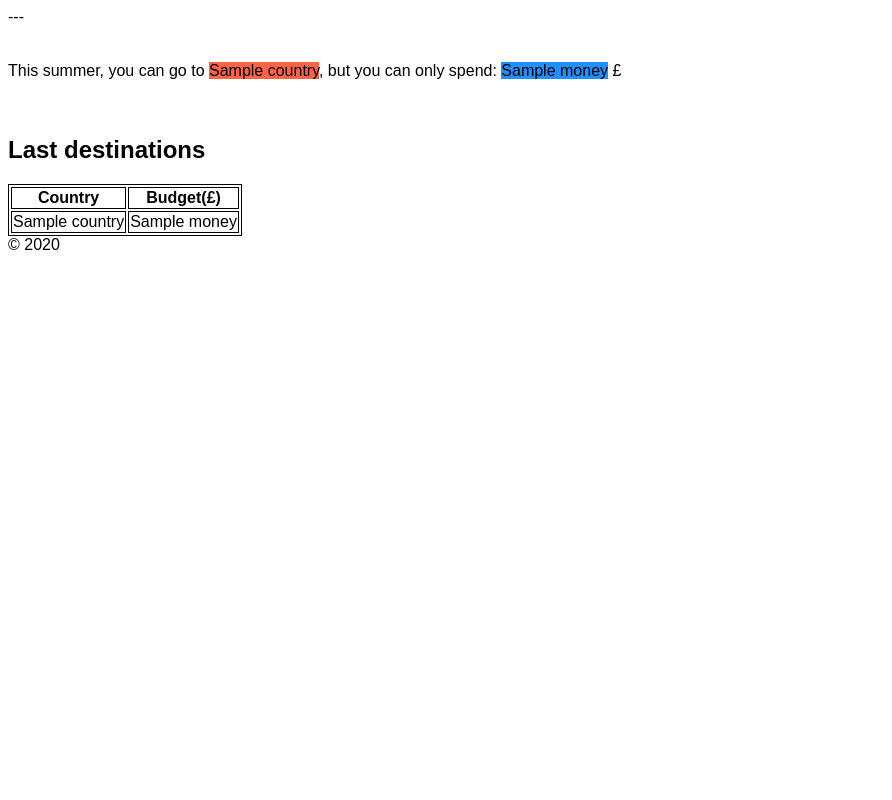
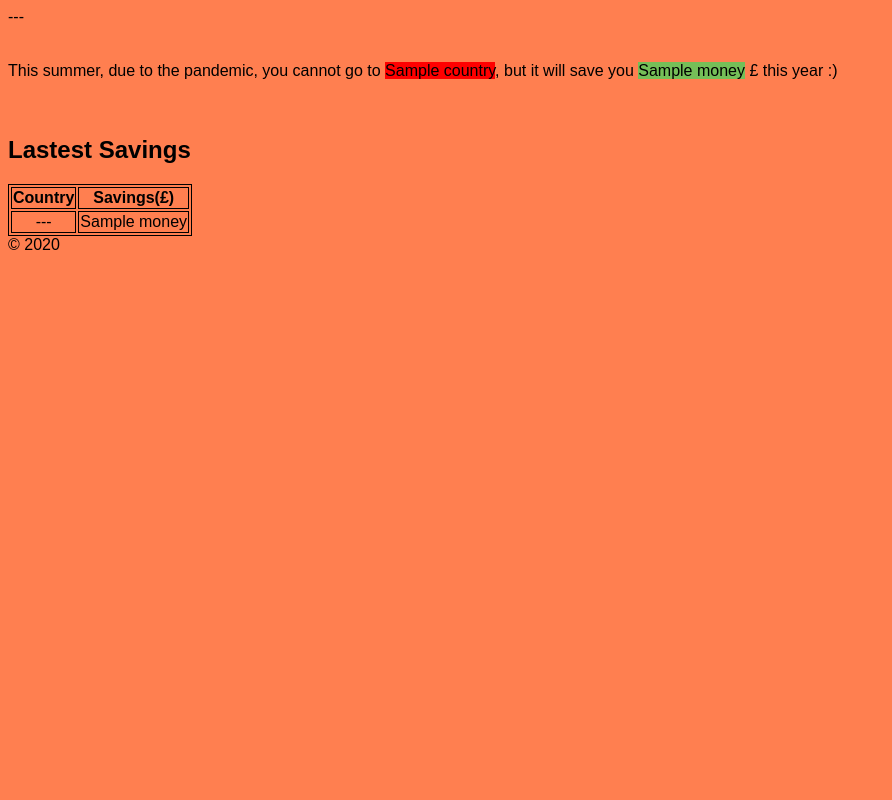
Before and after one commit to AndreaTJ/QA_2nd_project_GENERATOR, a Flask app: template service1/templates/base.html in a window 1280 px wide. Shown: the whole page, without its empty margins (0-892 px from the left). Run offline with Flask 2, Linux system fonts and the light colour scheme; the template is opened without the code that fills it: most values are stand-ins (such as "Sample title", 1, 10 or a date in 2020).

Commit message:
2nd version

```diff
--- a/service1/templates/base.html
+++ b/service1/templates/base.html
@@ -13,7 +13,9 @@
         text-align: center;
     }
 
-        body {font-family: Arial, Helvetica, sans-serif;}
+        body {font-family: Arial, Helvetica, sans-serif;
+            background-color: coral;}
+
     </style>
 
     <header>
@@ -25,7 +27,7 @@
 
 
 
-        <div> This summer, you can go to <span style="background-color:Tomato;">{{country}}</span>, but you can only spend: <span style="background-color:DodgerBlue;">{{money}}</span> £</div>
+        <div> This summer, due to the pandemic, you cannot go to <span style="background-color:red;">{{country}}</span>, but it will save you <span style="background-color:#75bf58;">{{money}}</span> £ this year :) </div>
 
 
 
@@ -34,16 +36,16 @@
 
        {% if result%}
 
-       <h2>Last destinations</h2>
+       <h2>Lastest Savings</h2>
 
        <table>
            <tr>
                <th>Country</th>
-               <th>Budget(£)</th>
+               <th>Savings(£)</th>
            </tr>
            {% for res in result%}
            <tr>
-               <td>{{ res.country }}</td>
+               <td>---</td>
                <td>{{ res.money }}</td>
            </tr>
 
--- a/service2/app.py
+++ b/service2/app.py
@@ -6,9 +6,9 @@ app = Flask(__name__)
 
 @app.route('/')
 def hello_internet():
-    country = dict()
-    country= {1:"Brazil", 2:"Mexico", 3:"Bahamas", 4: "San Francisco", 5: "Miami", 6: "Madrid", 7:"Pekin", 8: "Dubai", 9: "Paris", 10: "Rome"}
+    destination = "anywhere"
 
-    number = random.randint (1, len(country.keys()))
+    return destination
 
-    return country[number]
+if __name__=='__main__':
+    app.run(port=5003, debug=True, host='0.0.0.0')
--- a/service3/app.py
+++ b/service3/app.py
@@ -6,6 +6,10 @@ app = Flask(__name__)
 @app.route('/')
 def prizes():
     prizes = dict()
-    prizes = {1:5000, 2:1, 3:25000, 4:34, 5:500, 6:780, 7:300000, 8:43000, 9:3, 10: 0.4}
+    prizes = {1:100, 2:10, 3:200, 4:34, 5:500, 6:780, 7:300, 8:430, 9:3, 10: 0.4}
     number = random.randint (1, len(prizes.keys()))
     return str(prizes[number])
+
+
+if __name__=='__main__':
+    app.run(port=5002, debug=True, host='0.0.0.0')
```
Also changed, not shown: service4/app.py (+6 -3 lines).
